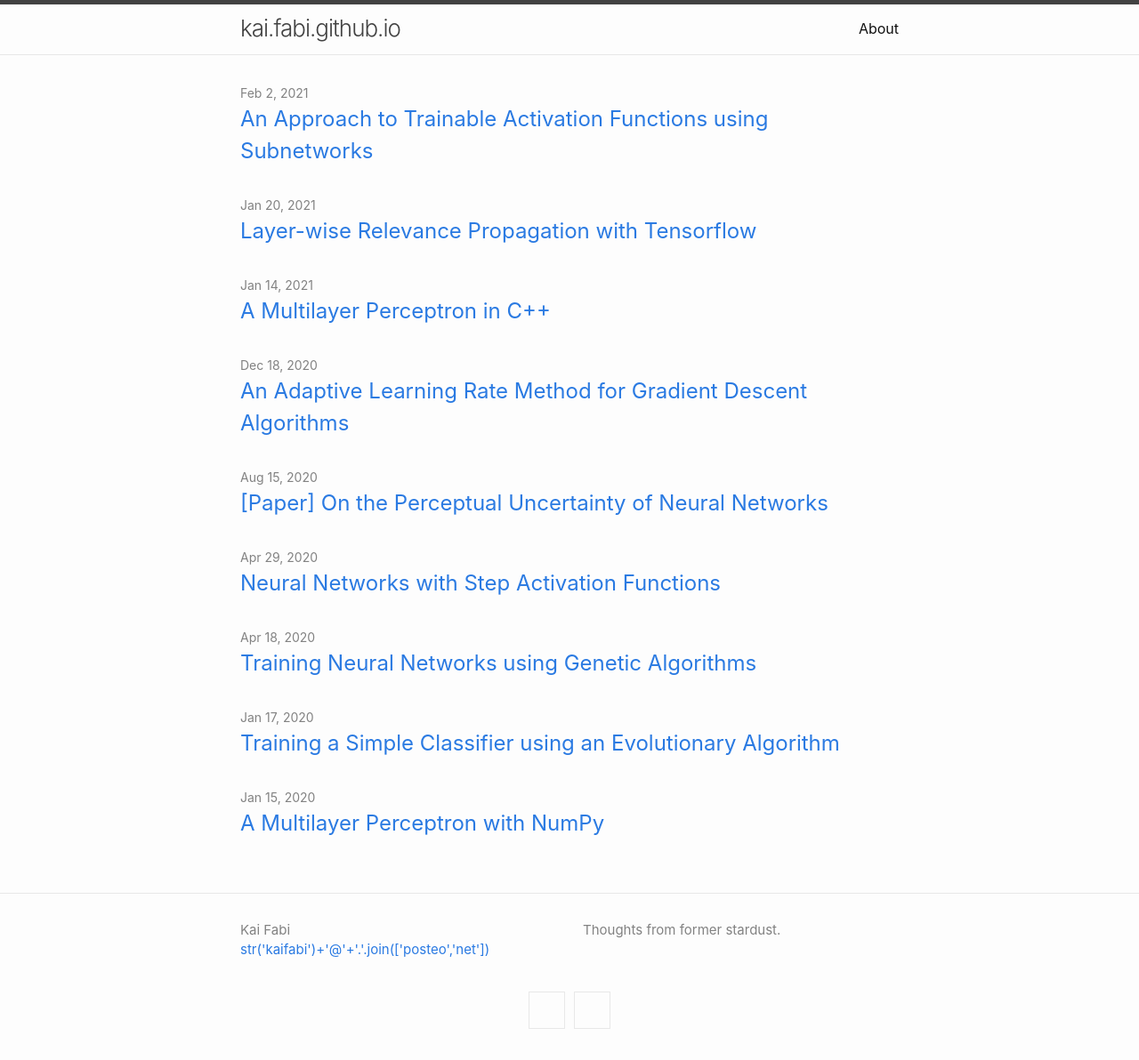
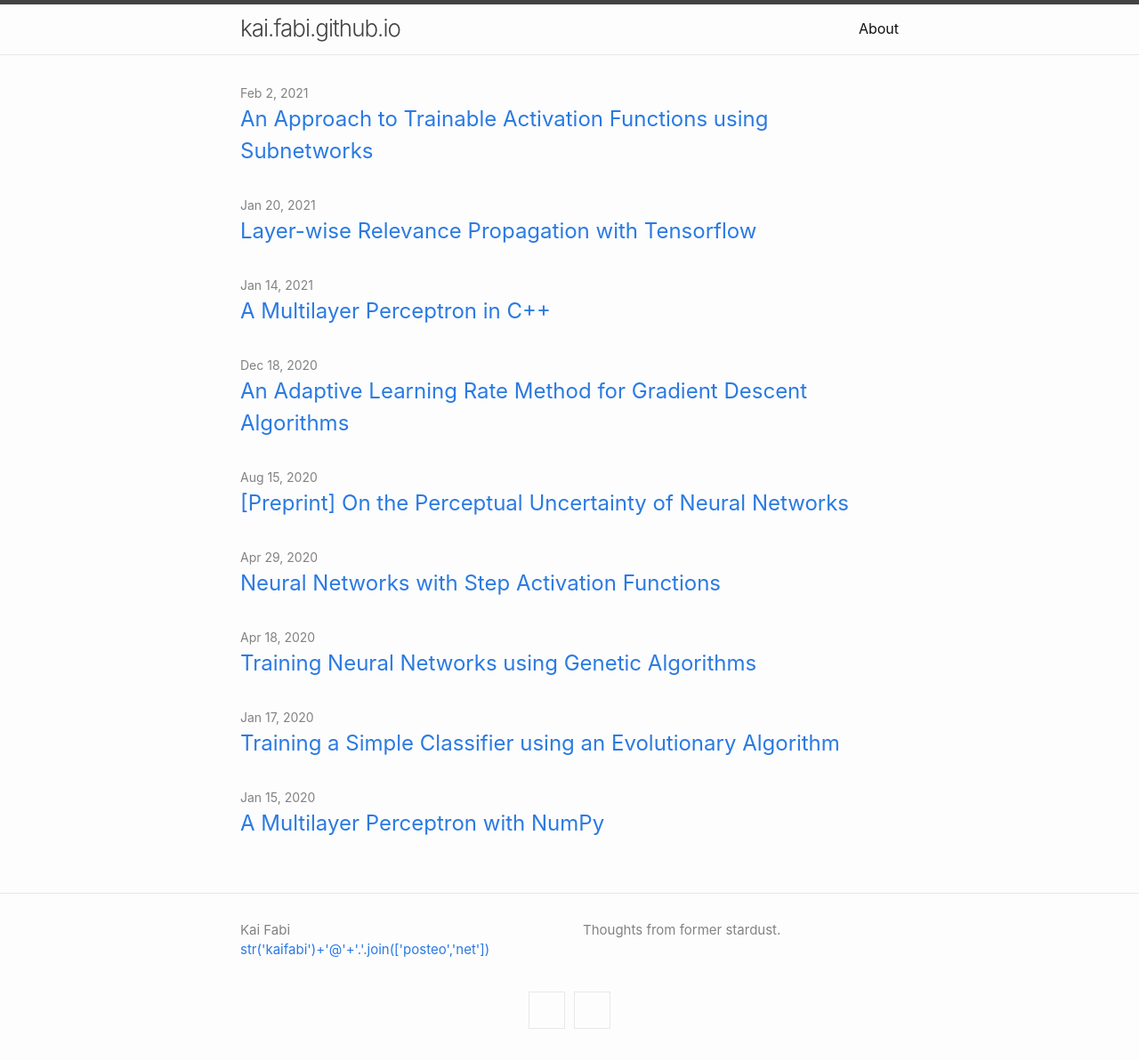
Before and after one commit to kaifishr/kaifishr.github.io, a Jekyll site: the page built from index.md, in a window 1280 px wide. Shown: the whole page at 89% size. Built offline with Jekyll 4.4.1, drawn with Linux system fonts in a browser that asks for light colours.

Commit message:
- Changed Paper to Preprint in MCRP post - Added real time LRP to LRP post

```diff
--- a/_posts/2020-08-15-monte-carlo-relevance-propagation.md
+++ b/_posts/2020-08-15-monte-carlo-relevance-propagation.md
@@ -1,6 +1,6 @@
 ---
 layout: post
-title: "[Paper] On the Perceptual Uncertainty of Neural Networks"
+title: "[Preprint] On the Perceptual Uncertainty of Neural Networks"
 date:   2020-08-15 12:02:52
 ---
 
@@ -12,7 +12,7 @@
 
 Understanding the perceptual uncertainty of neural networks is key for the deployment of intelligent systems in real world applications. For this reason, we introduce in our new paper a method called Monte Carlo Relevance Propagation (MCRP) for feature relevance uncertainty estimation. A simple but powerful method based on Monte Carlo estimation of the feature relevance distribution to compute feature relevance uncertainty scores that allow a deeper understanding of a neural network's perception and reasoning.
 
-You find the paper [here][mcrp_paper].
+You find the preprint [here][mcrp_paper].
 
 ![Cats](/assets/images/post5/cats.png)
 
```
Also changed, not shown: _posts/2021-01-21-layer-wise-relevance-propagation.md (+11 -2 lines), Gemfile.lock.
